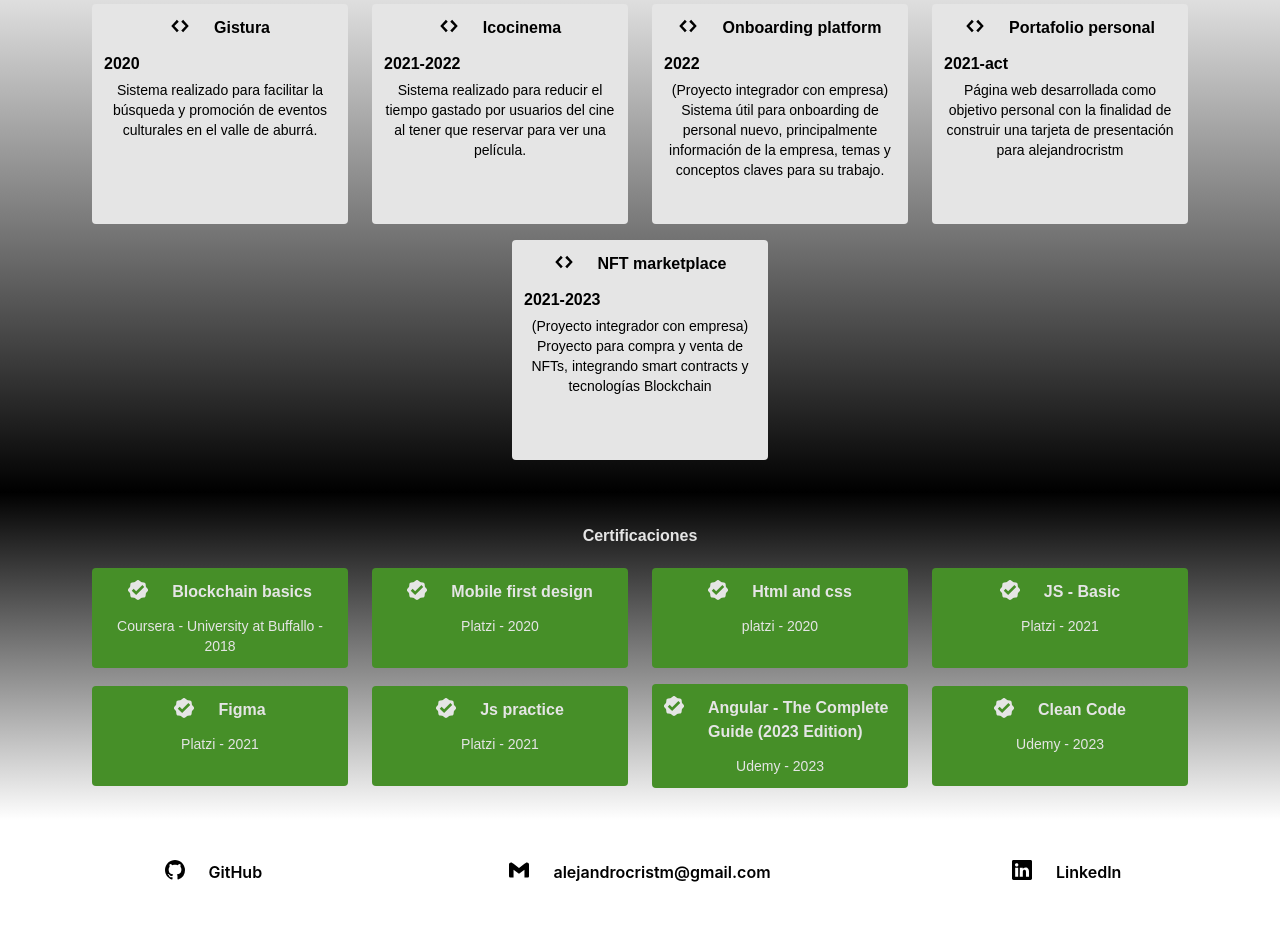
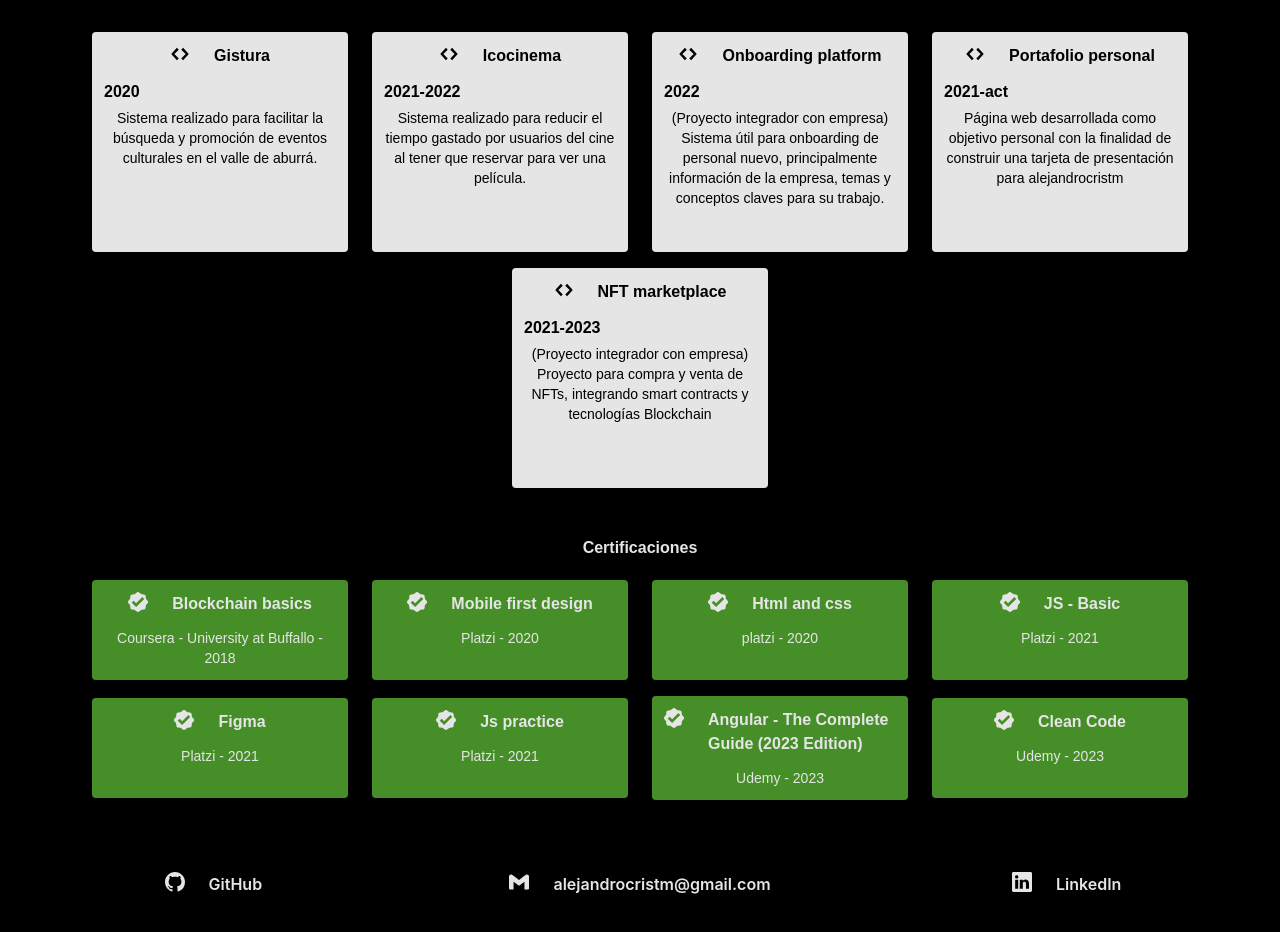
Before and after one commit to AlejandroCristM/alejandrocristm-portafolio, a React (Create React App) app: page / in a window 1280 px wide. Shown: the part 1673-2605 px from the top of the page. Before the commit the page ends 2573 px from the top, so only its background shows below. Built offline with nearby package versions, Linux system fonts and the light colour scheme.

Commit message:
fix: projects container layout

```diff
--- a/src/components/CertificationInfo.jsx
+++ b/src/components/CertificationInfo.jsx
@@ -59,7 +59,7 @@ export default function CertificationInfo() {
   ));
 
   return (
-    <section className='flex flex-col w-full p-auto items-center bg-gradient-to-b from-blue-prussian to-white md:bg-gradient-to-b md:from-black md:to-white'>
+    <section className='flex flex-col w-full p-auto items-center bg-black'>
       <h1 className='text-l mt-5 py-3 font-bold text-platinium'>
         {t('sectionTitles.certifications')}
       </h1>
--- a/src/components/ProjectsInfo.jsx
+++ b/src/components/ProjectsInfo.jsx
@@ -20,11 +20,11 @@ export default function ProjectsInfo() {
   ));
 
   return (
-    <section className='flex flex-col w-full items-center bg-gradient-to-b from-black to-blue-prussian md:bg-gradient-to-b md:from-white md:to-black md:mt-10'>
-      <h2 className='text-l mt-5 py-3 font-bold text-platinium md:text-black'>
+    <section className='flex flex-col w-full items-center mt-3 md:mt-5 gradient-projects-section'>
+      <h2 className='text-center text-4xl font-semibold tracking-tight text-green mt-10 mb-3 md:text-5xl'>
         {t('sectionTitles.projects')}
       </h2>
-      <div className=' flex flex-no-wrap w-full overflow-x-scroll scrolling-touch items-center mb-4 pb-2 md:flex-wrap md:justify-center md:align-center md:overflow-auto'>
+      <div className=' flex flex-no-wrap w-full overflow-x-scroll scrolling-touch items-center mt-2 md:mt-4 pb-2 md:flex-wrap md:justify-center md:align-center md:overflow-auto'>
         {projects}
       </div>
     </section>
--- a/src/components/atoms/IconText.jsx
+++ b/src/components/atoms/IconText.jsx
@@ -1,11 +1,13 @@
 import React from 'react';
 
-export default function IconText({ icon, text, link, sw }) {
+export default function IconText({ icon, bg, textColor, text, link, sw }) {
   // sw => bool which specify if the title component is responsive
+
+  const className = `flex w-full justify-center ${bg} ${textColor}`;
 
   if (sw) {
     return (
-      <div className='flex w-full justify-center'>
+      <div className={className}>
         <a href={link} target='_blank' rel='noreferrer'>
           {icon}
         </a>
@@ -22,7 +24,7 @@ export default function IconText({ icon, text, link, sw }) {
   }
 
   return (
-    <div className='flex w-full justify-center'>
+    <div className={className}>
       <a href={link} target='_blank' rel='noreferrer'>
         {icon}
       </a>
--- a/src/components/molecules/Footer.jsx
+++ b/src/components/molecules/Footer.jsx
@@ -6,22 +6,28 @@ import IconText from 'components/atoms/IconText';
 
 export default function Footer() {
   return (
-    <div className='h-10 flex w-full flex-row mt-10'>
+    <div className='flex w-full flex-row py-10 bg-black'>
       <IconText
-        icon={<GoMarkGithub className='h-5 w-5 text-black' />}
+        icon={<GoMarkGithub className='h-5 w-5 text-platinium' />}
+        bg='bg-black'
+        textColor='text-platinium'
         text='GitHub'
         link='https://github.com/AlejandroCristM'
         sw='true'
       />
       <IconText
-        icon={<SiGmail className='h-5 w-5 text-black' />}
+        icon={<SiGmail className='h-5 w-5 text-platinium' />}
+        bg='bg-black'
+        textColor='text-platinium'
         text='alejandrocristm@gmail.com'
         sw='true'
       />
       <IconText
-        icon={<BsLinkedin className='h-5 w-5 text-black' />}
+        icon={<BsLinkedin className='h-5 w-5 text-platinium' />}
         text='LinkedIn'
         link='https://www.linkedin.com/in/alejandrocristm/'
+        bg='bg-black'
+        textColor='text-platinium'
         sw='true'
       />
     </div>
--- a/src/index.css
+++ b/src/index.css
@@ -4,14 +4,23 @@
 
 body {
   margin: 0;
-  font-family: -apple-system, BlinkMacSystemFont, "Poppins", "Segoe UI", "Roboto", "Oxygen",
-    "Ubuntu", "Cantarell", "Fira Sans", "Droid Sans", "Helvetica Neue",
-    sans-serif;
+  font-family: -apple-system, BlinkMacSystemFont, 'Poppins', 'Segoe UI',
+    'Roboto', 'Oxygen', 'Ubuntu', 'Cantarell', 'Fira Sans', 'Droid Sans',
+    'Helvetica Neue', sans-serif;
   -webkit-font-smoothing: antialiased;
   -moz-osx-font-smoothing: grayscale;
 }
 
 code {
-  font-family: source-code-pro, Menlo, Monaco, Consolas, "Courier New",
+  font-family: source-code-pro, Menlo, Monaco, Consolas, 'Courier New',
     monospace;
 }
+
+.gradient-projects-section {
+  background: rgb(255, 255, 255);
+  background: linear-gradient(
+    180deg,
+    rgba(255, 255, 255, 1) 0%,
+    rgba(0, 0, 0, 1) 2%
+  );
+}
```
